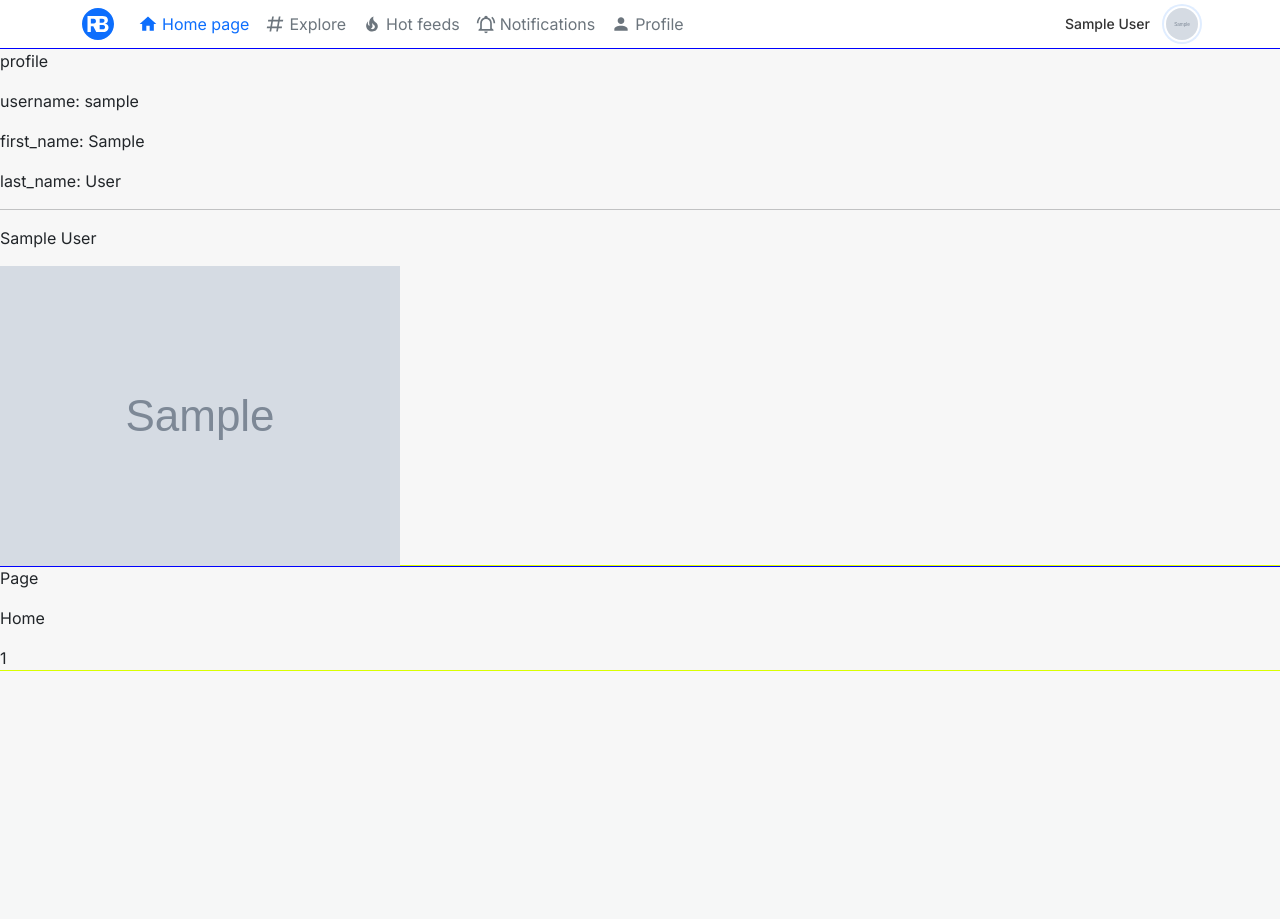
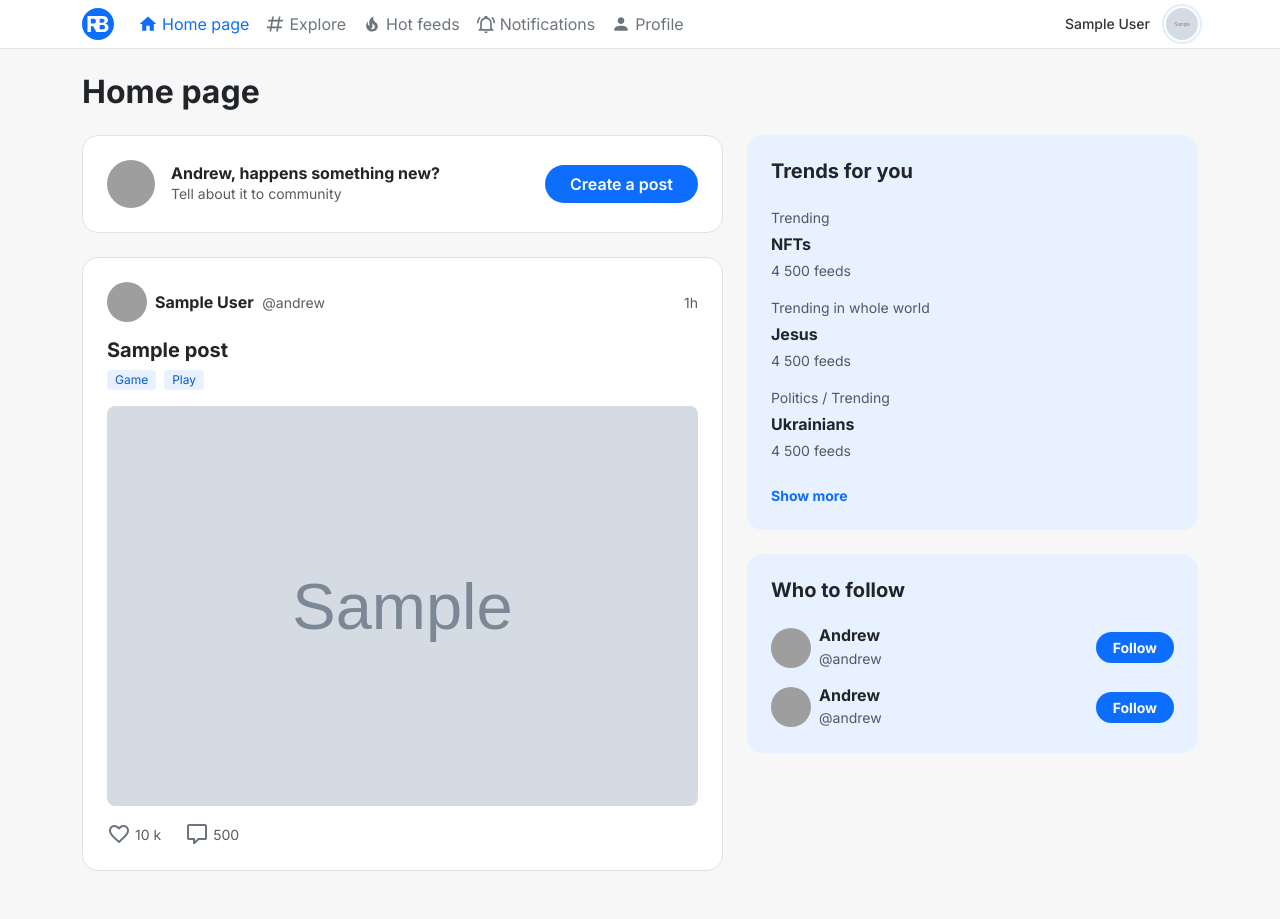
Before and after one commit to Qetu987/glib_social, a Django app: page / in a window 1280 px wide. Before the commit the page ends 671 px from the top, so only its background shows below. Run offline with Django 5.2, Linux system fonts and the light colour scheme; a user stored in the database is signed in; tables that the repository leaves empty hold one stand-in row (values such as "Sample post"); grey boxes marked "Sample" are stand-in pictures; grey boxes are pictures that could not be loaded.

Commit message:
Home page

```diff
--- a/posts/views.py
+++ b/posts/views.py
@@ -32,7 +32,7 @@ class Post_list_base(View):
 
 class HomePage(Post_list_base):
     template_name = 'posts/home.html'
-    page_title = 'Home'
+    page_title = 'Home page'
 
     def get_data(self):
         context = super().get_data()
--- /dev/null
+++ b/templates/include/posts/create_post.html
@@ -0,0 +1,17 @@
+<div class="card p-4 mb-4 border rounded-4 bg-white">
+    <div class="d-flex align-items-center justify-content-between">
+        <div class="d-flex align-items-center gap-3">
+            <img src="img/Rectangle 2.png" class="rounded-circle" alt="User" width="48" height="48">
+
+            <div>
+
+                <h6 class="m-0 fw-bold">Andrew, happens something new?</h6>
+
+                <p class="m-0 text-muted small">Tell about it to community</p>
+
+            </div>
+
+        </div>
+        <button class="btn fw-semibold px-4 rounded-pill" style="background-color: #0D6EFD; color: #ffffff;">Create a post</button>
+    </div>
+</div>
--- /dev/null
+++ b/templates/include/posts/follow_list.html
@@ -0,0 +1,49 @@
+<div class="card border-0 p-4 rounded-4" style="background-color: #E7F1FF;">
+
+    <h5 class="fw-bold mb-4">Who to follow</h5>
+
+
+
+    <div class="d-flex align-items-center justify-content-between mb-3">
+
+        <div class="d-flex align-items-center gap-2">
+
+            <img src="img/Rectangle 2.png" class="rounded-circle" alt="User" width="40" height="40">
+
+            <div>
+
+                <div class="fw-bold mb-0" style="line-height: 1.2;">Andrew</div>
+
+                <small class="text-muted">@andrew</small>
+
+            </div>
+
+        </div>
+
+        <button class="btn btn-sm rounded-pill px-3 fw-bold" style="background-color: #0D6EFD; color: #ffffff;">Follow</button>
+
+    </div>
+
+
+
+    <div class="d-flex align-items-center justify-content-between">
+
+        <div class="d-flex align-items-center gap-2">
+
+            <img src="img/Rectangle 2.png" class="rounded-circle" alt="User" width="40" height="40">
+
+            <div>
+
+                <div class="fw-bold mb-0" style="line-height: 1.2;">Andrew</div>
+
+                <small class="text-muted">@andrew</small>
+
+            </div>
+
+        </div>
+
+        <button class="btn btn-sm rounded-pill px-3 fw-bold" style="background-color: #0D6EFD; color: #ffffff;">Follow</button>
+
+    </div>
+
+</div>
--- /dev/null
+++ b/templates/include/posts/page_title.html
@@ -0,0 +1,5 @@
+<div class="row mb-4">
+    <div class="col-12">
+        <h1 class="fw-bold h2 m-0 text-dark">{{ page_title }}</h1>
+    </div>
+</div>
--- /dev/null
+++ b/templates/include/posts/post.html
@@ -0,0 +1,84 @@
+{% load static %}
+
+
+<div class="card p-4 mb-4 border rounded-4 bg-white">
+
+    <!-- post header -->
+    <div class="d-flex align-items-center justify-content-between mb-3">
+
+        <div class="d-flex align-items-center gap-2">
+
+            <img src="img/Rectangle 2.png" class="rounded-circle" alt="User" width="40" height="40">
+
+            <div>
+
+                <span class="fw-bold me-1">{{ post.owner.first_name }} {{ post.owner.last_name }}</span>
+
+                <span class="text-muted small">@andrew</span>
+
+            </div>
+
+        </div>
+
+        <span class="text-muted small">1h</span>
+
+    </div>
+    <!-- end post header -->
+
+
+    <h5 class="fw-bold mb-2">{{ post.title }}</h5>
+
+
+
+    <div class="d-flex gap-2 mb-3">
+
+        <span class="badge border-0 px-2 py-1 fw-normal rounded-1" style="background-color: #E7F1FF; color: #0A58CA;">Game</span>
+
+        <span class="badge border-0 px-2 py-1 fw-normal rounded-1" style="background-color: #E7F1FF; color: #0A58CA;">Play</span>
+
+    </div>
+
+
+    {% if post.poster %}
+        <div class="overflow-hidden rounded-3 mb-3">
+            <img src="{{ post.poster.url }}" class="img-fluid w-100" alt="Post img" style="max-height: 400px; object-fit: cover;">
+        </div>
+    {% else %}
+        <p class="text-secondary small mb-3">
+            {{ post.description }}
+        </p>
+    {% endif %}
+
+
+    <!-- post footer -->
+    <div class="d-flex gap-4 text-muted small">
+
+        <div class="d-flex align-items-center gap-1" style="cursor: pointer;">
+
+            <svg width="24" height="24" viewBox="0 0 24 24" fill="none" xmlns="http://www.w3.org/2000/svg">
+
+                <path d="M12.1 18.55L12 18.65L11.89 18.55C7.14 14.24 4 11.39 4 8.5C4 6.5 5.5 5 7.5 5C9.04 5 10.54 6 11.07 7.36H12.93C13.46 6 14.96 5 16.5 5C18.5 5 20 6.5 20 8.5C20 11.39 16.86 14.24 12.1 18.55ZM16.5 3C14.76 3 13.09 3.81 12 5.08C10.91 3.81 9.24 3 7.5 3C4.42 3 2 5.41 2 8.5C2 12.27 5.4 15.36 10.55 20.03L12 21.35L13.45 20.03C18.6 15.36 22 12.27 22 8.5C22 5.41 19.58 3 16.5 3Z" fill="#6C757D"/>
+
+            </svg>
+
+            <span>10 k</span>
+
+        </div>
+
+        <div class="d-flex align-items-center gap-1" style="cursor: pointer;">
+
+            <svg width="24" height="24" viewBox="0 0 24 24" fill="none" xmlns="http://www.w3.org/2000/svg">
+
+                <path d="M9 22C8.73478 22 8.48043 21.8946 8.29289 21.7071C8.10536 21.5196 8 21.2652 8 21V18H4C3.46957 18 2.96086 17.7893 2.58579 17.4142C2.21071 17.0391 2 16.5304 2 16V4C2 3.46957 2.21071 2.96086 2.58579 2.58579C2.96086 2.21071 3.46957 2 4 2H20C20.5304 2 21.0391 2.21071 21.4142 2.58579C21.7893 2.96086 22 3.46957 22 4V16C22 16.5304 21.7893 17.0391 21.4142 17.4142C21.0391 17.7893 20.5304 18 20 18H13.9L10.2 21.71C10 21.9 9.75 22 9.5 22H9ZM10 16V19.08L13.08 16H20V4H4V16H10Z" fill="#6C757D"/>
+
+            </svg>
+
+            <span>500</span>
+
+        </div>
+
+    </div>
+
+    <!-- end post footer -->
+
+</div>
--- /dev/null
+++ b/templates/include/posts/trands_list.html
@@ -0,0 +1,45 @@
+<div class="card border-0 p-4 mb-4 rounded-4" style="background-color: #E7F1FF;">
+
+    <h5 class="fw-bold mb-4">Trends for you</h5>
+
+
+
+    <div class="mb-3">
+
+        <small class="text-muted d-block mb-1">Trending</small>
+
+        <span class="fw-bold d-block">NFTs</span>
+
+        <small class="text-muted d-block mt-1">4 500 feeds</small>
+
+    </div>
+
+
+
+    <div class="mb-3">
+
+        <small class="text-muted d-block mb-1">Trending in whole world</small>
+
+        <span class="fw-bold d-block">Jesus</span>
+
+        <small class="text-muted d-block mt-1">4 500 feeds</small>
+
+    </div>
+
+
+
+    <div class="mb-4">
+
+        <small class="text-muted d-block mb-1">Politics / Trending</small>
+
+        <span class="fw-bold d-block">Ukrainians</span>
+
+        <small class="text-muted d-block mt-1">4 500 feeds</small>
+
+    </div>
+
+
+
+    <a href="#" class="text-decoration-none fw-bold small" style="color: #0D6EFD;">Show more</a>
+
+</div>
--- a/templates/posts/home.html
+++ b/templates/posts/home.html
@@ -3,30 +3,28 @@
 
 {% block content %}
 
-    <div style="box-shadow: 0 0 0 1px blue;">
-        <p>profile</p>
-        <p>username: {{ user_data.username }}</p>
-        <p>first_name: {{ user_data.first_name }}</p>
-        <p>last_name: {{ user_data.last_name}}</p>
+    <main class="py-4" style="background-color: #F7F7F7; min-height: calc(100vh - 57px);">
 
+        <div class="container">
 
-        <hr>
+            {% include 'include/posts/page_title.html' %}
 
-        {% if user_data.first_name or user_data.last_name %}
-            <p>{{ user_data.first_name }} {{ user_data.last_name}}</p>
-        {% else %}
-            <p>@{{ user_data.username }}</p>
-        {% endif %}
+            <div class="row g-4">
 
+                <div class="col-md-7">
+                    {% include 'include/posts/create_post.html' %}
 
-        <img src="{{ user_data.avatar.url }}" alt="">
-    </div>
+                    {% for post in post_list %}
+                        {% include 'include/posts/post.html' with post=post %}
+                    {% endfor %}
+                </div>
 
-
-     <div style="box-shadow: 0 0 0 1px rgb(217, 255, 0);">
-        <p>Page</p>
-        <p>{{ page_title }}</p>1
-    </div>
-
+                <div class="col-md-5">
+                    {% include 'include/posts/trands_list.html' %}
+                    {% include 'include/posts/follow_list.html' %}
+                </div>
+            </div>
+        </div>
+    </main>
 
 {% endblock %}
```
